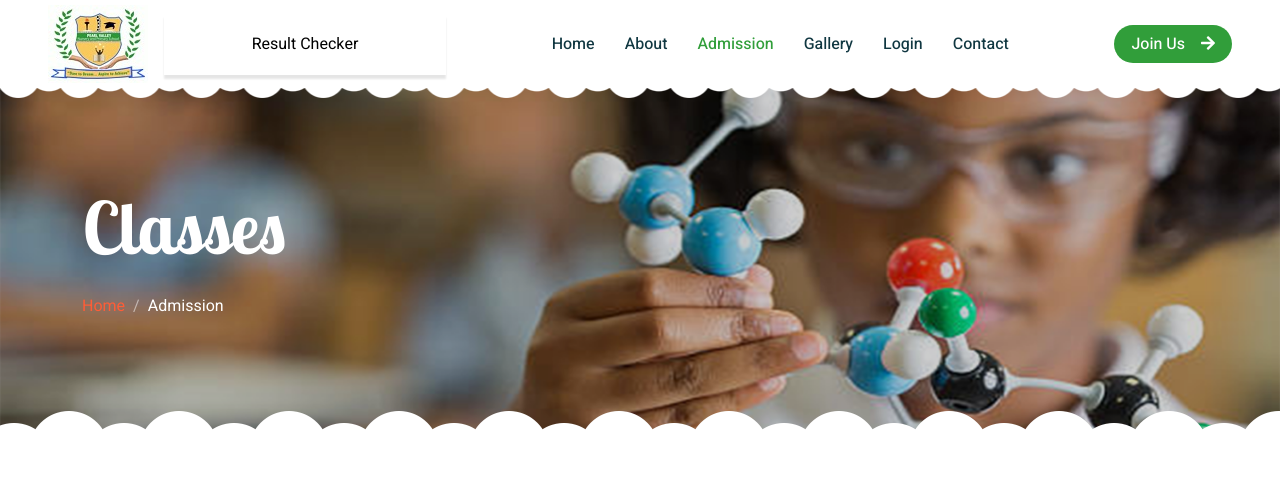
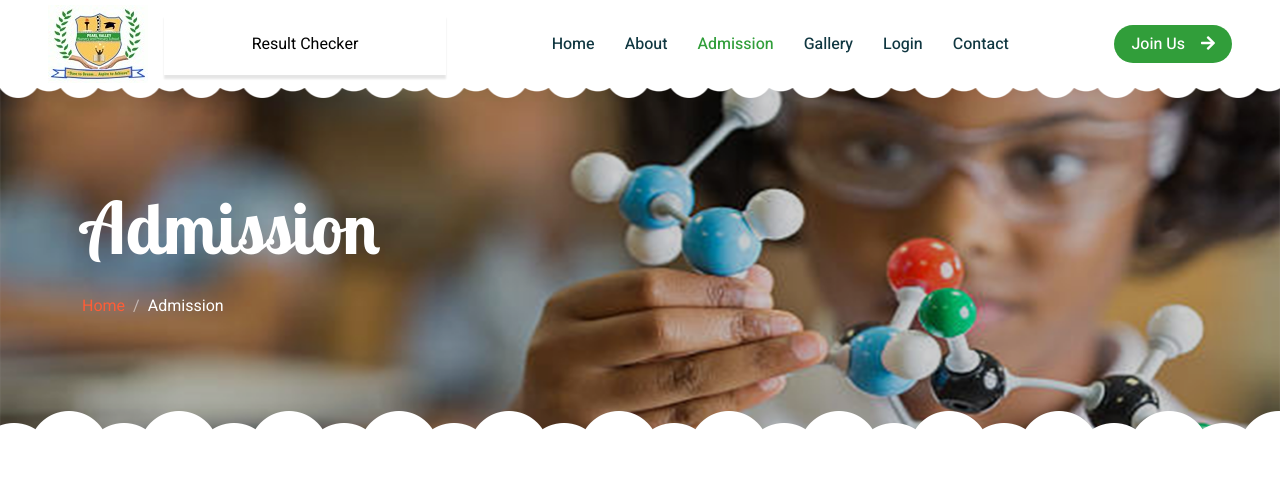
Before and after one commit to Gajiabraham/Pearl-Valley-School, a plain HTML site: page admission.html in a window 1280 px wide. Shown: the top 504 px of the page. Drawn offline with nearby package versions, Linux system fonts and the light colour scheme.

Commit message:
updated admission.html

```diff
--- a/admission.html
+++ b/admission.html
@@ -69,7 +69,7 @@
         <!-- Page Header End -->
         <div class="container-xxl py-5 page-header position-relative mb-5">
             <div class="container py-5">
-                <h1 class="display-2 text-white animated slideInDown mb-4">Classes</h1>
+                <h1 class="display-2 text-white animated slideInDown mb-4">Admission</h1>
                 <nav aria-label="breadcrumb animated slideInDown">
                     <ol class="breadcrumb">
                         <li class="breadcrumb-item"><a href="#">Home</a></li>
```
